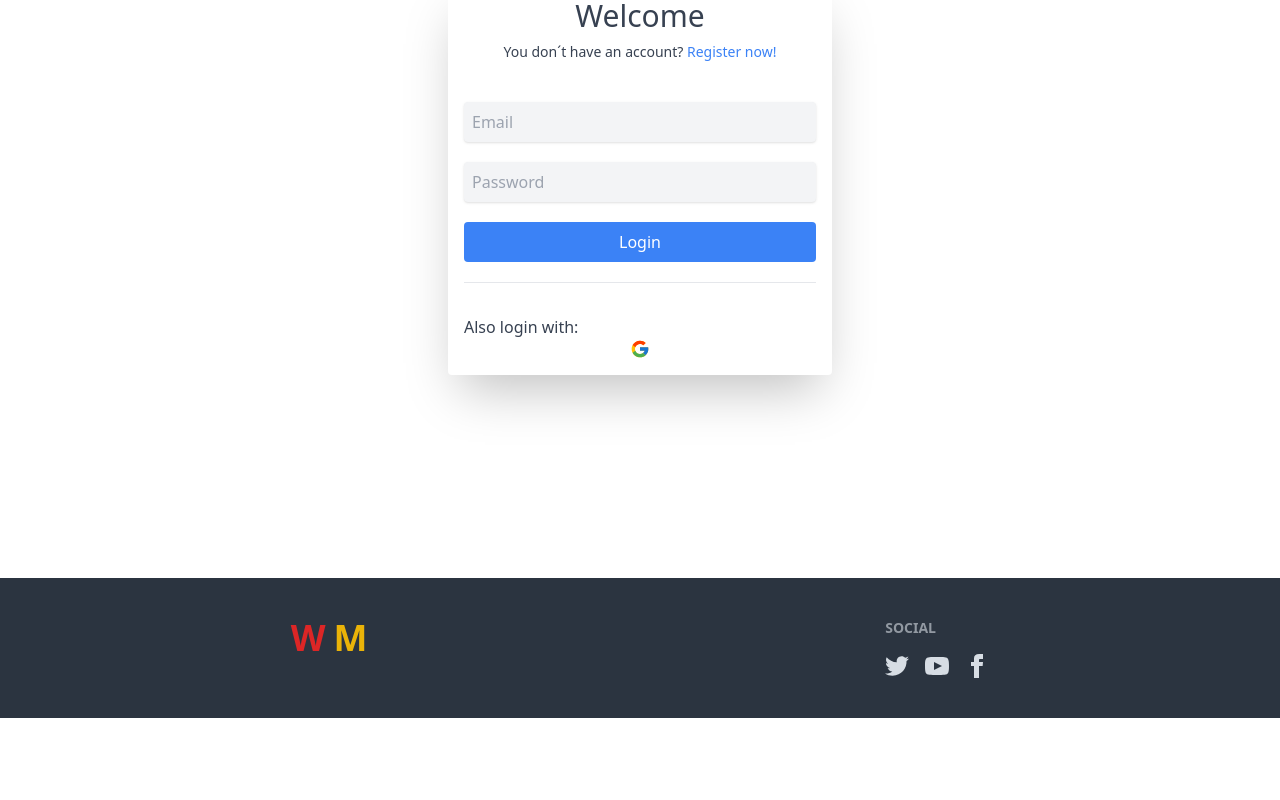
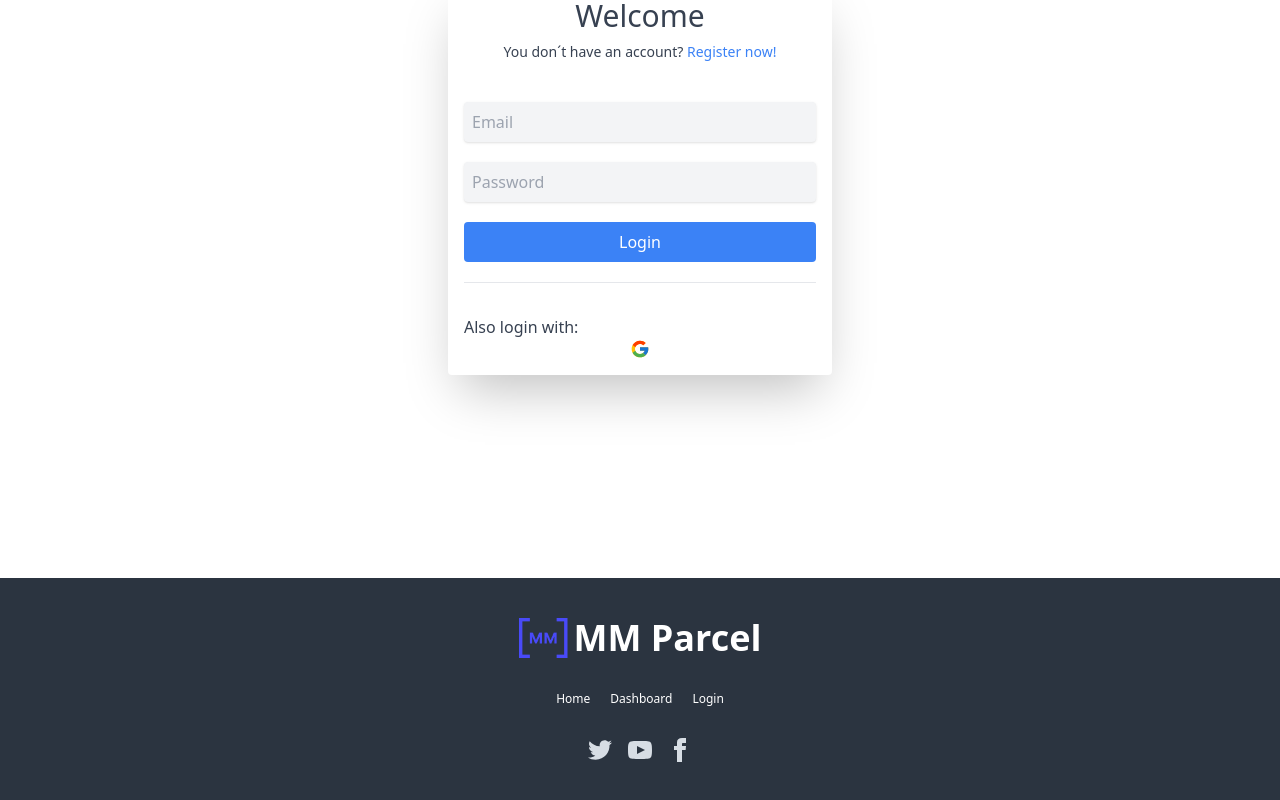
Before and after one commit to ChandanSayed/mm-courier, a React (Vite) app: page /login in a window 1280 px wide. Shown: the part 290-1090 px from the top of the page. Before the commit the page ends 1008 px from the top, so only its background shows below. Built offline with nearby package versions, Linux system fonts and the light colour scheme; no server answers.

Commit message:
Banner, header, footer logo added

```diff
--- /dev/null
+++ b/src/components/Banner.jsx
@@ -0,0 +1,18 @@
+const Banner = () => {
+  return (
+    <div className="hero min-h-[400px] bg-cover" style={{ backgroundImage: 'url(/public/banner.jpg)' }}>
+      <div className="hero-overlay bg-opacity-60"></div>
+      <div className="hero-content text-center text-neutral-content">
+        <div className="max-w-md">
+          <h1 className="mb-5 text-2xl lg:text-5xl font-bold">Search Your One!</h1>
+          <div className="flex justify-center">
+            <input type="text" className="px-2 py-1 rounded-s-lg " />
+            <button className="btn btn-primary rounded-s-none">Search</button>
+          </div>
+        </div>
+      </div>
+    </div>
+  );
+};
+
+export default Banner;
--- a/src/components/Dashboard.jsx
+++ b/src/components/Dashboard.jsx
@@ -31,6 +31,8 @@ const Dashboard = () => {
           <h2 className="text-xl font-semibold mb-4">Dashboard</h2>
 
           <div className="tab-container flex flex-col">
+            {loggedUser.userType.toLowerCase() === 'user' ? (
+              <>
                 <button className="text-left" onClick={() => tabChange(1)}>
                   Book a Parcel
                 </button>
@@ -40,10 +42,42 @@ const Dashboard = () => {
                 <button className="text-left" onClick={() => tabChange(3)}>
                   My Profile
                 </button>
+              </>
+            ) : null}
+
+            {loggedUser.userType.toLowerCase() === 'delivery_man' ? (
+              <>
+                <button className="text-left" onClick={() => tabChange(1)}>
+                  My Delivery List
+                </button>
+                <button className="text-left" onClick={() => tabChange(2)}>
+                  My Reviews
+                </button>
+              </>
+            ) : null}
+
+            {loggedUser.userType.toLowerCase() === 'admin' ? (
+              <>
+                <button className="text-left" onClick={() => tabChange(1)}>
+                  All Parcels
+                </button>
+                <button className="text-left" onClick={() => tabChange(2)}>
+                  All Users
+                </button>
+                <button className="text-left" onClick={() => tabChange(3)}>
+                  All Delivery Men
+                </button>
+                <button className="text-left" onClick={() => tabChange(4)}>
+                  Statistics
+                </button>
+              </>
+            ) : null}
           </div>
         </div>
       </aside>
       <div className="p-4 grow">
+        {loggedUser.userType.toLowerCase() === 'user' ? (
+          <>
             <div className={`w-full ${showTab == 1 ? 'block' : 'hidden'}`}>
               <ParcelForm />
             </div>
@@ -53,6 +87,34 @@ const Dashboard = () => {
             <div className={`w-full ${showTab == 3 ? 'block' : 'hidden'}`}>
               <h3>Tab 3</h3>
             </div>
+          </>
+        ) : null}
+        {loggedUser.userType.toLowerCase() === 'delivery_man' ? (
+          <>
+            <div className={`w-full ${showTab == 1 ? 'block' : 'hidden'}`}>
+              <h3>My Delivery List</h3>
+            </div>
+            <div className={`w-full ${showTab == 2 ? 'block' : 'hidden'}`}>
+              <h3>My Reviews</h3>
+            </div>
+          </>
+        ) : null}
+        {loggedUser.userType.toLowerCase() === 'admin' ? (
+          <>
+            <div className={`w-full ${showTab == 1 ? 'block' : 'hidden'}`}>
+              <h3>All Parcels</h3>
+            </div>
+            <div className={`w-full ${showTab == 2 ? 'block' : 'hidden'}`}>
+              <h3>All Users</h3>
+            </div>
+            <div className={`w-full ${showTab == 3 ? 'block' : 'hidden'}`}>
+              <h3>All Delivery Men</h3>
+            </div>
+            <div className={`w-full ${showTab == 4 ? 'block' : 'hidden'}`}>
+              <h3>Statistics</h3>
+            </div>
+          </>
+        ) : null}
       </div>
     </div>
   );
--- a/src/components/Footer.jsx
+++ b/src/components/Footer.jsx
@@ -1,14 +1,32 @@
-import React from 'react';
+import React, { useContext } from 'react';
 import { Link } from 'react-router-dom';
+import Logo from './Logo';
+import { Context } from '../context/AppContext';
 
 const Footer = () => {
+  const { user } = useContext(Context);
   return (
     <footer className="footer p-10 bg-neutral text-neutral-content">
-      <Link to={'/'} className="text-4xl font-bold text-red-600 flex justify-center w-full">
-        W<span className="text-yellow-500">M</span>
-      </Link>
-      <nav className="w-full justify-center">
-        <header className="footer-title">Social</header>
+      <div className="flex flex-col gap-[30px] items-center justify-center mb-[60px] w-full">
+        <Logo textColor="text-white" />
+        <ul className="flex flex-col items-center lg:flex-row gap-5">
+          <li>
+            <Link className="text-white text-xs" to={'/'}>
+              Home
+            </Link>
+          </li>
+          <li>
+            <Link className="text-white text-xs" to={'/dashboard'}>
+              Dashboard
+            </Link>
+          </li>
+          <li>
+            <Link to={'/login'} className={`text-white text-xs ${!user ? '' : 'hidden'}`}>
+              Login
+            </Link>
+          </li>
+        </ul>
+
         <div className="grid grid-flow-col gap-4">
           <a>
             <svg xmlns="http://www.w3.org/2000/svg" width="24" height="24" viewBox="0 0 24 24" className="fill-current">
@@ -26,7 +44,7 @@ const Footer = () => {
             </svg>
           </a>
         </div>
-      </nav>
+      </div>
     </footer>
   );
 };
--- a/src/components/Header.jsx
+++ b/src/components/Header.jsx
@@ -3,6 +3,7 @@ import { Link, NavLink, Navigate } from 'react-router-dom';
 import { getAuth, signOut } from 'firebase/auth';
 import app from '../firebase/firebase.init';
 import { Context } from '../context/AppContext';
+import Logo from './Logo';
 
 const Header = () => {
   const { user, userPhoto, setUser } = useContext(Context);
@@ -39,9 +40,7 @@ const Header = () => {
     <header>
       <div className="navbar bg-base-100">
         <div className="flex-1">
-          <Link to={'/'} className="text-4xl font-bold text-red-600">
-            W<span className="text-yellow-500">M</span>
-          </Link>
+          <Logo />
         </div>
         <div className="navbar-start">
           <div className="dropdown">
--- a/src/components/Home.jsx
+++ b/src/components/Home.jsx
@@ -1,7 +1,12 @@
 import React from 'react';
+import Banner from './Banner';
 
 const Home = () => {
-  return <div>Home</div>;
+  return (
+    <>
+      <Banner />
+    </>
+  );
 };
 
 export default Home;
--- a/src/components/LoginForm.jsx
+++ b/src/components/LoginForm.jsx
@@ -1,9 +1,11 @@
 import { FcGoogle } from 'react-icons/fc';
 import app from '../firebase/firebase.init';
 import { useContext, useState } from 'react';
-import { GoogleAuthProvider, getAuth, signInWithEmailAndPassword, signInWithPopup } from 'firebase/auth';
+import { GoogleAuthProvider, getAuth, signInWithEmailAndPassword, signInWithPopup, signOut } from 'firebase/auth';
 import { Context } from '../context/AppContext';
 import Axios from 'axios';
+import { Navigate } from 'react-router-dom';
+import Swal from 'sweetalert2';
 
 const LoginForm = () => {
   const [email, setEmail] = useState('');
@@ -60,6 +62,25 @@ const LoginForm = () => {
         const res = await Axios.post('http://localhost:5000/login', { email });
         localStorage.setItem('loggedUser', JSON.stringify(res.data));
         console.log(res.data);
+        if (!res.data) {
+          function handleLogout() {
+            signOut(auth)
+              .then(() => {
+                localStorage.removeItem('loggedUser');
+                setUser('');
+                Swal.fire({
+                  icon: 'error',
+                  title: 'Oops...',
+                  text: 'Something went wrong!'
+                });
+                return <Navigate to={'/'} />;
+              })
+              .catch(error => {
+                console.log(error);
+              });
+          }
+          return handleLogout();
+        }
         setLoggedUser(res.data);
         setUser(user.displayName);
         setUserPhoto(user.photoURL);
--- /dev/null
+++ b/src/components/Logo.jsx
@@ -0,0 +1,12 @@
+import { Link } from 'react-router-dom';
+
+const Logo = ({ textColor = 'text-gray-600' }) => {
+  return (
+    <Link to={'/'} className="text-4xl font-bold text-gray-600 flex gap-1.5 items-center">
+      <img src="/logo.png" alt="Logo" />
+      <span className={`${textColor} max-md:hidden`}>MM Parcel</span>
+    </Link>
+  );
+};
+
+export default Logo;
--- a/src/components/RegisterForm.jsx
+++ b/src/components/RegisterForm.jsx
@@ -33,7 +33,7 @@ const RegisterForm = () => {
         const user = userCredential.user;
         console.log(user);
         setSuccess('User registration successful!');
-
+        localStorage.setItem('loggedUser', JSON.stringify({ name, email, profilePicture, userType }));
         updateProfile(user, {
           displayName: name,
           photoURL: profilePicture
```
Also changed, not shown: public/logo.png (added), 1 other file (tests, documents, lock files or other folders). Lines whose indentation alone changed are shown as unchanged.
